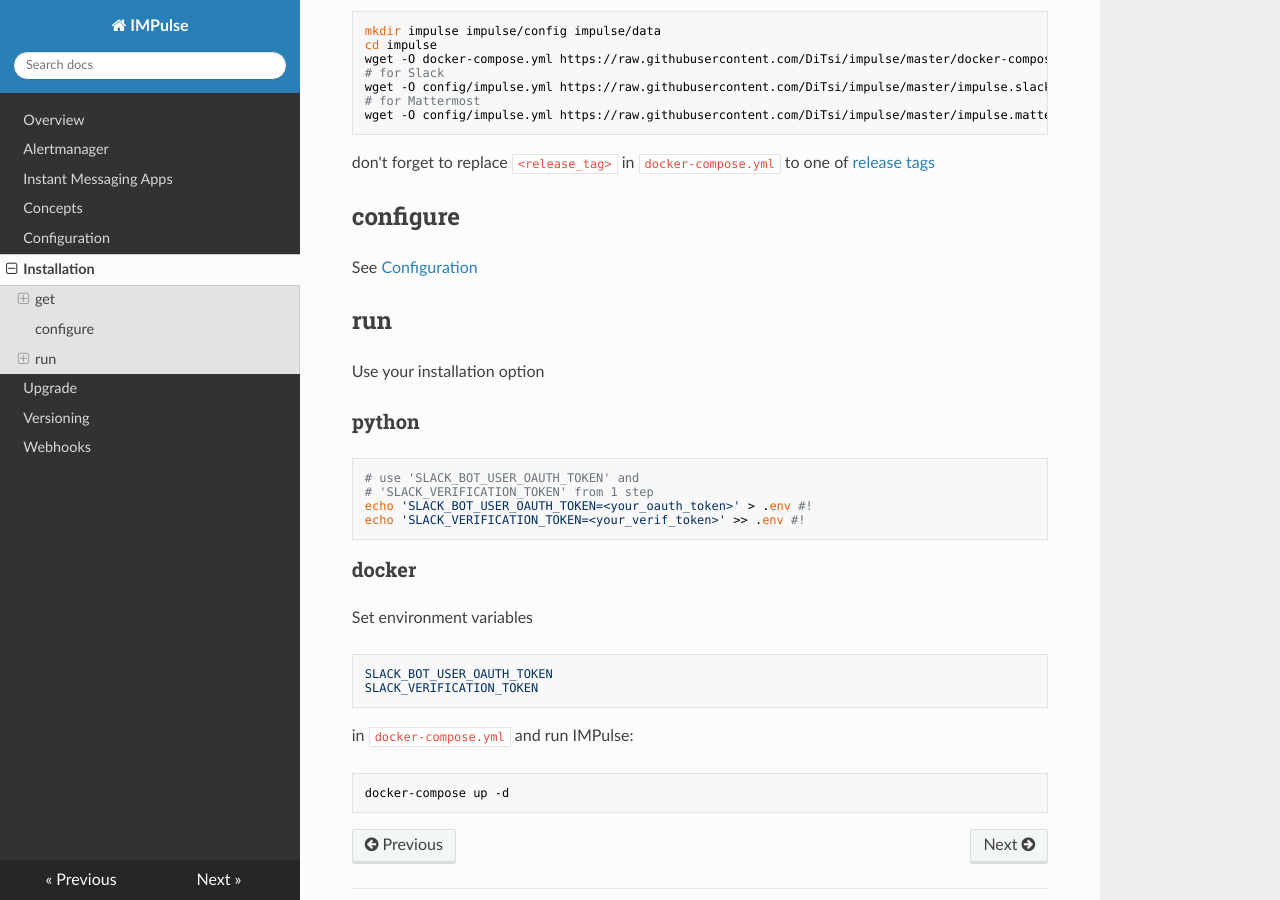
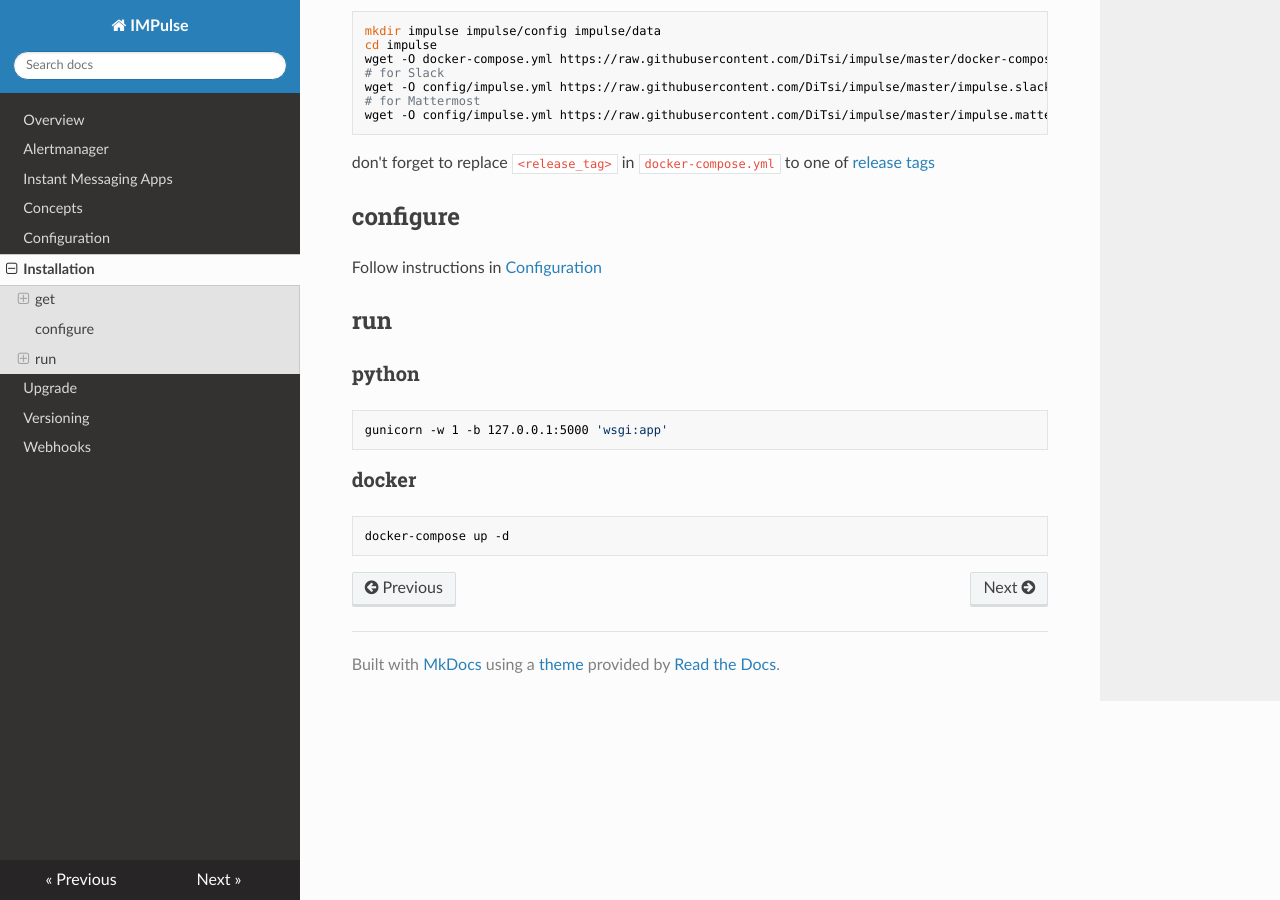
Before and after one commit to DiTsi/impulse-docs, an MkDocs documentation site: the page built from docs/installation.md, in a window 1280 px wide and 900 px high, scrolled down 556 px. Built offline with MkDocs 1.6.1, drawn with Linux system fonts in a browser that asks for light colours; nearby versions of some CDN libraries.

Commit message:
New instructions for gunicorn

````diff
--- a/docs/installation.md
+++ b/docs/installation.md
@@ -35,32 +35,18 @@ don't forget to replace `<release_tag>` in `docker-compose.yml` to one of [relea
 
 ## configure
 
-See [Configuration](configuration.md#impulse)
+Follow instructions in [Configuration](configuration.md#impulse)
 
 ## run
-
-Use your installation option
 
 ### python
 
 ```bash
-# use 'SLACK_BOT_USER_OAUTH_TOKEN' and
-# 'SLACK_VERIFICATION_TOKEN' from 1 step
-echo 'SLACK_BOT_USER_OAUTH_TOKEN=<your_oauth_token>' > .env #!
-echo 'SLACK_VERIFICATION_TOKEN=<your_verif_token>' >> .env #!
+gunicorn -w 1 -b 127.0.0.1:5000 'wsgi:app'
 ```
 
 ### docker
 
-Set environment variables
-
-```yaml
-SLACK_BOT_USER_OAUTH_TOKEN
-SLACK_VERIFICATION_TOKEN
-```
-
-in `docker-compose.yml` and run IMPulse:
-
 ```bash
 docker-compose up -d
 ```
````
